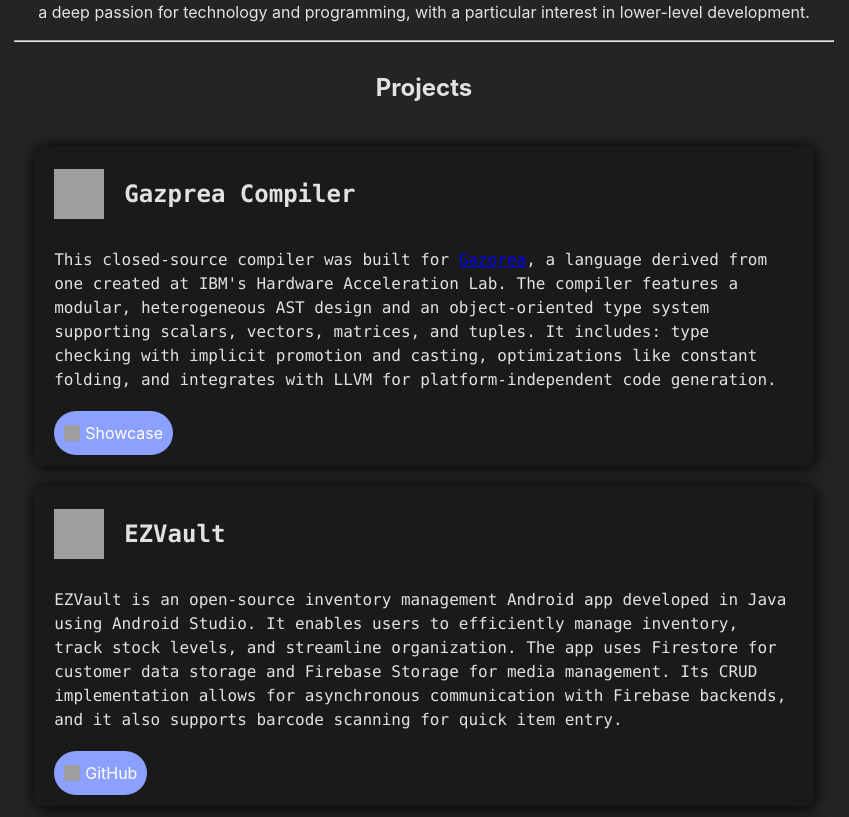
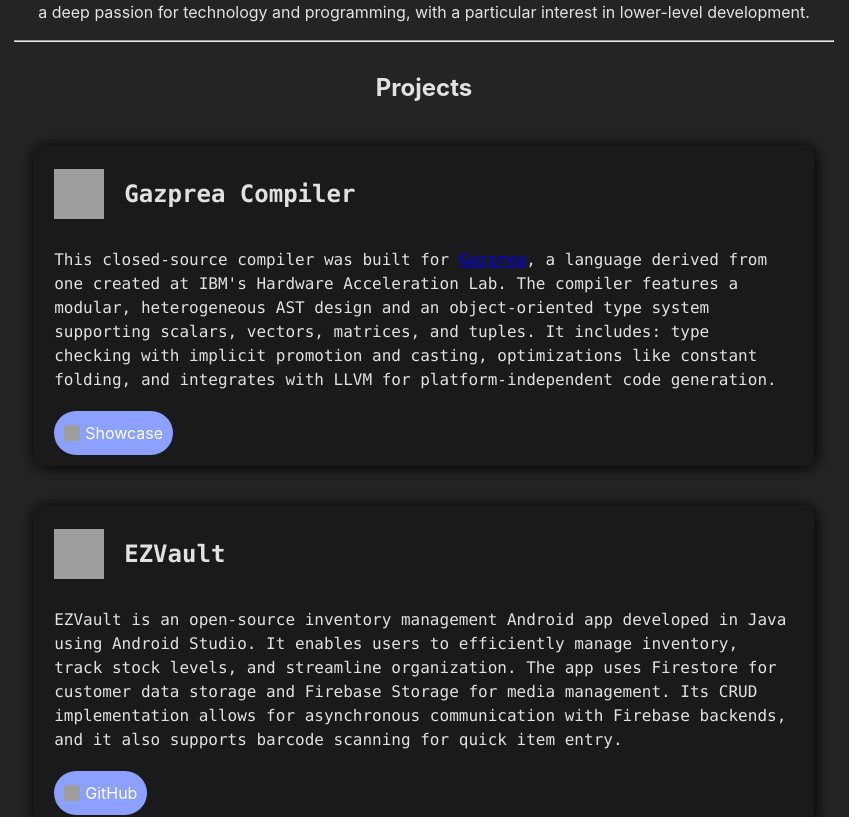
Before and after one commit to maodus/portfolio, a React (Vite) app: page / in a window 1280 px wide. Shown: the part 448-1265 px from the top of the page, without its empty margins (216-1065 px from the left). Built offline with nearby package versions, Linux system fonts and the light colour scheme; grey boxes are pictures that could not be loaded.

Commit message:
feat: made project display container a flex box

```diff
--- a/src/App.css
+++ b/src/App.css
@@ -15,3 +15,8 @@
   width:270px;
   height:270px;
 }
+
+.project-showcase {
+  display: flex;
+  flex-direction: column;
+}
```
